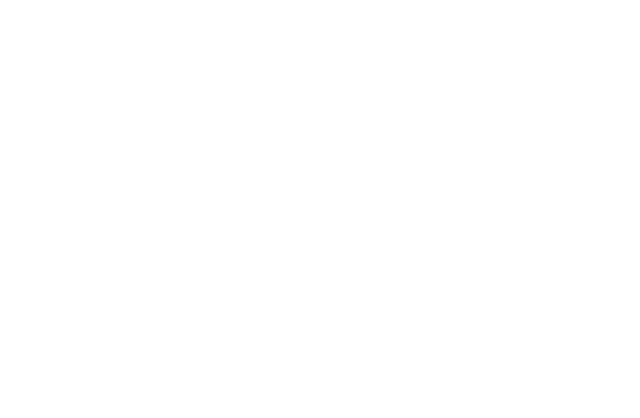
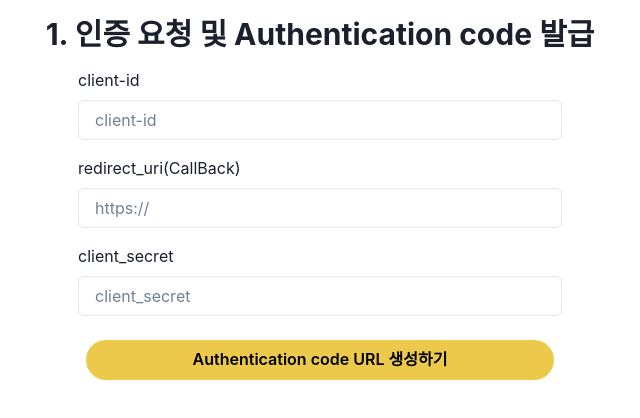
Before and after one commit to yeon-kk/resume-data-achievements, a React (Create React App) app: page / in a window 1280 px wide. Shown: the top 418 px of the page, without its empty margins (320-960 px from the left). Built offline with nearby package versions, Linux system fonts and the light colour scheme.

Commit message:
[#3] Authentication code 발급하는 URL 문자열 생성 (#5)

```diff
--- a/src/pages/Main.tsx
+++ b/src/pages/Main.tsx
@@ -1,6 +1,97 @@
-import { ChakraProvider } from '@chakra-ui/react';
+import { Button, Input, Flex, ChakraProvider, Heading, Text, Box } from '@chakra-ui/react';
+import { useEffect, useState } from 'react';
+import styles from './Main.module.css';
+
+interface InfoType {
+  clientId: string;
+  redirectURI: string;
+  clientSecret: string;
+  code: string;
+  blogName: string;
+}
+
+const CLIENT_ID = 'clientId';
+const REDIRECT_URI = 'redirectURI';
+const CLIENT_SECRET = 'clientSecret';
 
 function Main() {
-  return <ChakraProvider></ChakraProvider>;
+  const [info, setInfo] = useState<InfoType>({
+    clientId: '',
+    redirectURI: '',
+    clientSecret: '',
+    code: '',
+    blogName: '',
+  });
+
+  const [response, setResponse] = useState('');
+
+  const handleInput = (e: React.ChangeEvent<HTMLInputElement>) => {
+    const name = e.currentTarget.name;
+    const value = e.currentTarget.value;
+    const valueReplace = value.replace(/(\s*)/g, '');
+    setInfo({ ...info, [name]: valueReplace });
+  };
+
+  const handleCreateCodeButton = () => {
+    const response = `https://www.tistory.com/oauth/authorize?client_id=${info.clientId}&redirect_uri=${info.redirectURI}&response_type=code`;
+    setResponse(response);
+  };
+
+  useEffect(() => {
+    setInfo({
+      clientId: '',
+      redirectURI: '',
+      clientSecret: '',
+      code: '',
+      blogName: '',
+    });
+    setResponse('');
+  }, []);
+  return (
+    <ChakraProvider>
+      <Flex minWidth="max-content" flexDirection="column" alignItems="center" gap="2">
+        <Heading as="h2" size="lg" marginTop={4}>
+          1. 인증 요청 및 Authentication code 발급
+        </Heading>
+        <Flex flexDirection="column" width={'500px'}>
+          <Box w="100%" p={2}>
+            <Text mb="8px">client-id</Text>
+            <Input placeholder="client-id" name={CLIENT_ID} onChange={handleInput} />
+          </Box>
+          <Box w="100%" p={2}>
+            <Text mb="8px">redirect_uri(CallBack)</Text>
+            <Input placeholder="https://" name={REDIRECT_URI} onChange={handleInput} />
+          </Box>
+          <Box w="100%" p={2}>
+            <Text mb="8px">client_secret</Text>
+            <Input placeholder="client_secret" name={CLIENT_SECRET} onChange={handleInput} />
+          </Box>
+          <Button
+            colorScheme="yellow"
+            onClick={handleCreateCodeButton}
+            p={4}
+            m={4}
+            borderRadius={100}
+          >
+            Authentication code URL 생성하기
+          </Button>
+          {response && (
+            <div>
+              <Box p={4} w="100%" marginTop={2}>
+                <Text fontSize="md">1. 다음 링크를 클릭한 뒤, [허가하기] 버튼을 클릭합니다.</Text>
+                <Text fontSize="md">2. 화면의 code를 복사합니다.</Text>
+                <Text fontSize="md">3. 복사한 code를 아래의 입력란에 붙여넣기 합니다.</Text>
+              </Box>
+              <Box w="100%" p={4}>
+                <a className={styles.link} target="_blank" href={response} rel="noreferrer">
+                  {response}
+                </a>
+              </Box>
+            </div>
+          )}
+        </Flex>
+      </Flex>
+    </ChakraProvider>
+  );
 }
 export default Main;
```
